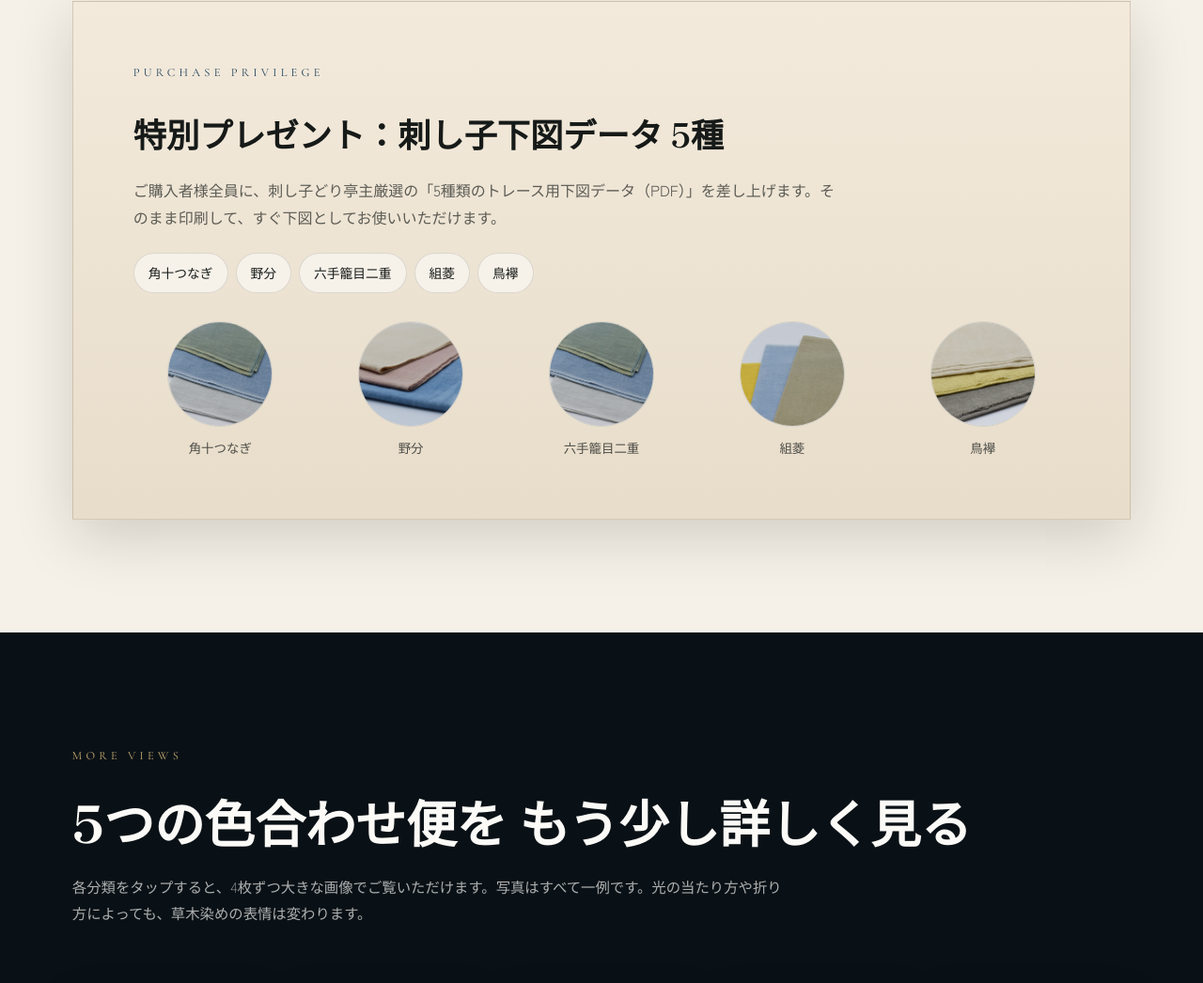
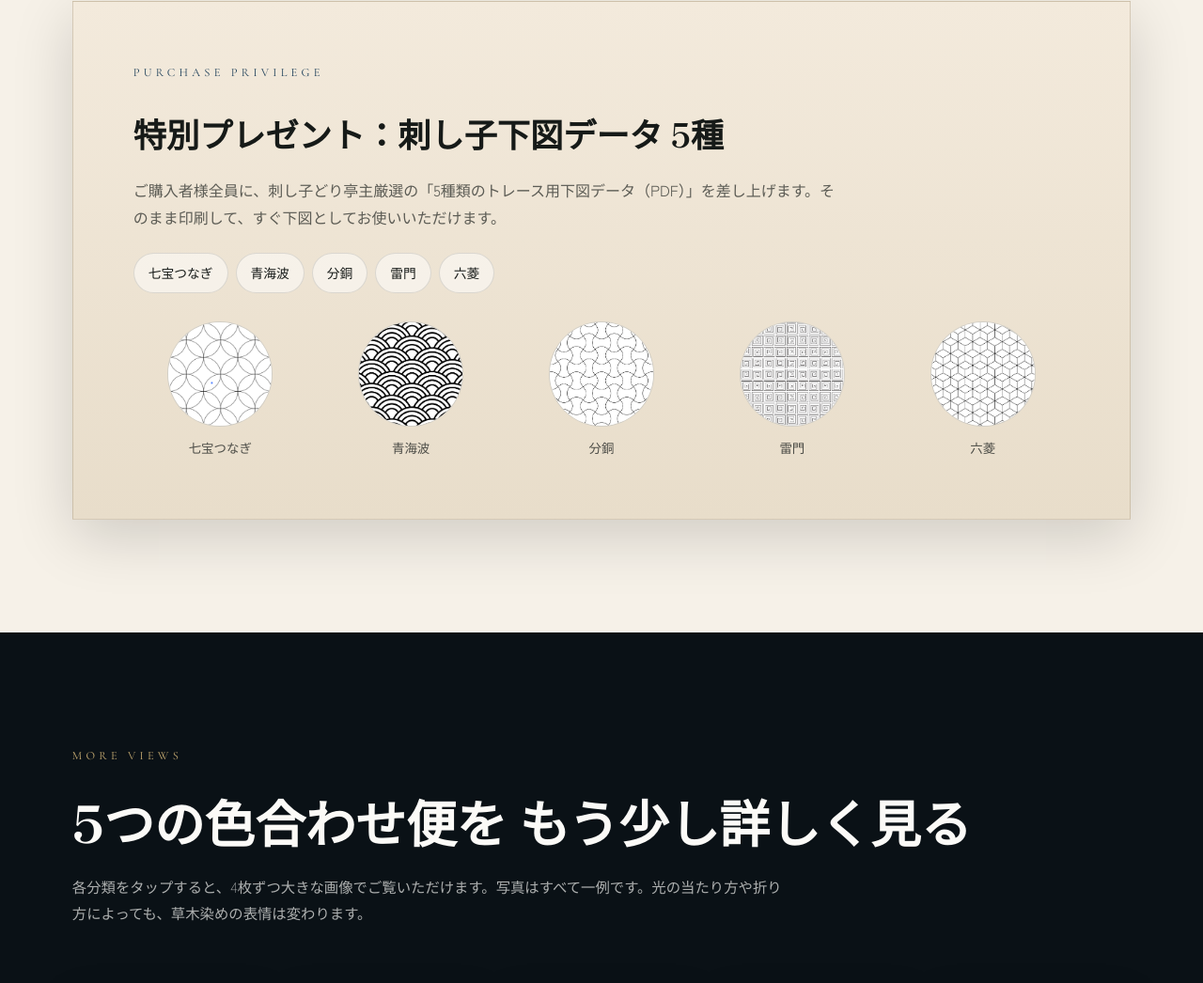
Before and after one commit to kens-pro/aizome2026-001, a plain HTML site: page index.html in a window 1280 px wide. Shown: the part 6103-7149 px from the top of the page at 94% size. Drawn offline with nearby package versions, Linux system fonts and the light colour scheme.

Commit message:
プレゼント差し替え

```diff
--- a/index.html
+++ b/index.html
@@ -31,7 +31,7 @@
     画像ファイル名の想定：images フォルダに以下を置くとそのまま表示されます。
     必須：iroawase-hero.jpg / iroawase-product.jpg / 5分類画像（mori-no-shizuku.jpg など）
     追加：ai-overview.jpg / ai-gallery01.jpg 〜 ai-gallery08.jpg
-    特典画像：KAKUJYU.jpg / NOWAKE.jpg / MUTUDE.jpg / KUMIHISI.jpg / TORI.jpg
+    特典画像：七宝つなぎ.png / 青海波下図大.jpg / 分銅正方形.png / 雷文.jpg / 六菱.jpg
     購入リンクは下部の a href を必要に応じて差し替えてください。
   -->
 
@@ -1052,18 +1052,18 @@
         <h2>特別プレゼント：刺し子下図データ 5種</h2>
         <p>ご購入者様全員に、刺し子どり亭主厳選の「5種類のトレース用下図データ（PDF）」を差し上げます。そのまま印刷して、すぐ下図としてお使いいただけます。</p>
         <div class="bonus-patterns">
-          <span class="pattern-pill">角十つなぎ</span>
-          <span class="pattern-pill">野分</span>
-          <span class="pattern-pill">六手籠目二重</span>
-          <span class="pattern-pill">組菱</span>
-          <span class="pattern-pill">鳥襷</span>
+          <span class="pattern-pill">七宝つなぎ</span>
+          <span class="pattern-pill">青海波</span>
+          <span class="pattern-pill">分銅</span>
+          <span class="pattern-pill">雷門</span>
+          <span class="pattern-pill">六菱</span>
         </div>
         <div class="bonus-preview-grid">
-          <div class="bonus-preview-item"><div class="bonus-preview-circle"><img src="images/KAKUJYU.jpg" alt="角十つなぎ"></div><div class="bonus-preview-label">角十つなぎ</div></div>
-          <div class="bonus-preview-item"><div class="bonus-preview-circle"><img src="images/NOWAKE.jpg" alt="野分"></div><div class="bonus-preview-label">野分</div></div>
-          <div class="bonus-preview-item"><div class="bonus-preview-circle"><img src="images/MUTUDE.jpg" alt="六手籠目二重"></div><div class="bonus-preview-label">六手籠目二重</div></div>
-          <div class="bonus-preview-item"><div class="bonus-preview-circle"><img src="images/KUMIHISI.jpg" alt="組菱"></div><div class="bonus-preview-label">組菱</div></div>
-          <div class="bonus-preview-item"><div class="bonus-preview-circle"><img src="images/TORI.jpg" alt="鳥襷"></div><div class="bonus-preview-label">鳥襷</div></div>
+          <div class="bonus-preview-item"><div class="bonus-preview-circle"><img src="images/七宝つなぎ.png" alt="七宝つなぎ"></div><div class="bonus-preview-label">七宝つなぎ</div></div>
+          <div class="bonus-preview-item"><div class="bonus-preview-circle"><img src="images/青海波下図大.jpg" alt="青海波"></div><div class="bonus-preview-label">青海波</div></div>
+          <div class="bonus-preview-item"><div class="bonus-preview-circle"><img src="images/分銅正方形.png" alt="分銅"></div><div class="bonus-preview-label">分銅</div></div>
+          <div class="bonus-preview-item"><div class="bonus-preview-circle"><img src="images/雷文.jpg" alt="雷門"></div><div class="bonus-preview-label">雷門</div></div>
+          <div class="bonus-preview-item"><div class="bonus-preview-circle"><img src="images/六菱.jpg" alt="六菱"></div><div class="bonus-preview-label">六菱</div></div>
         </div>
       </div>
     </div>
```
